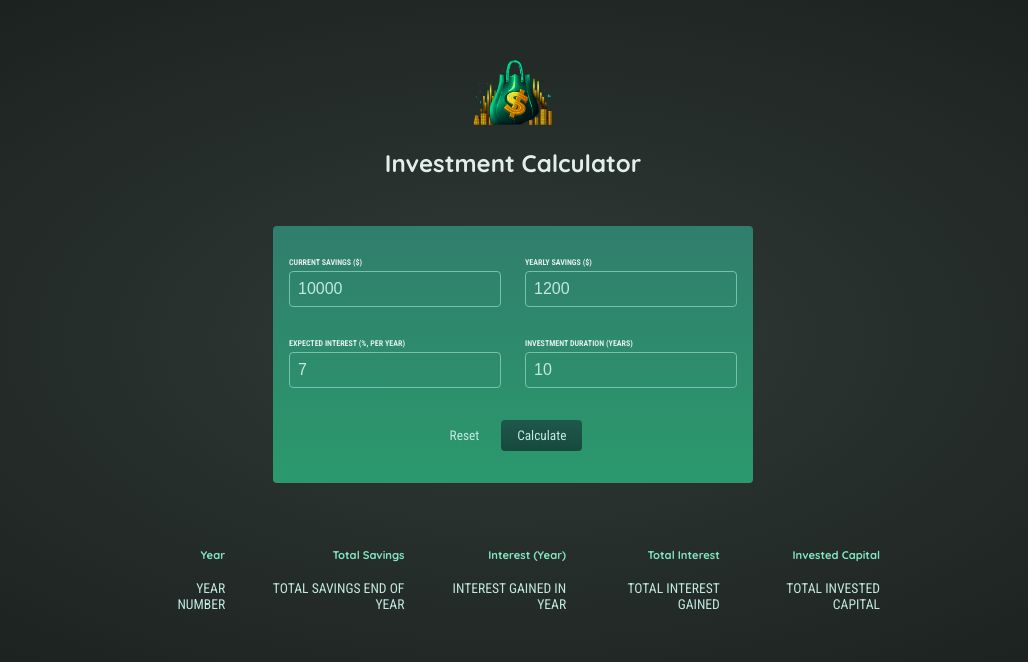
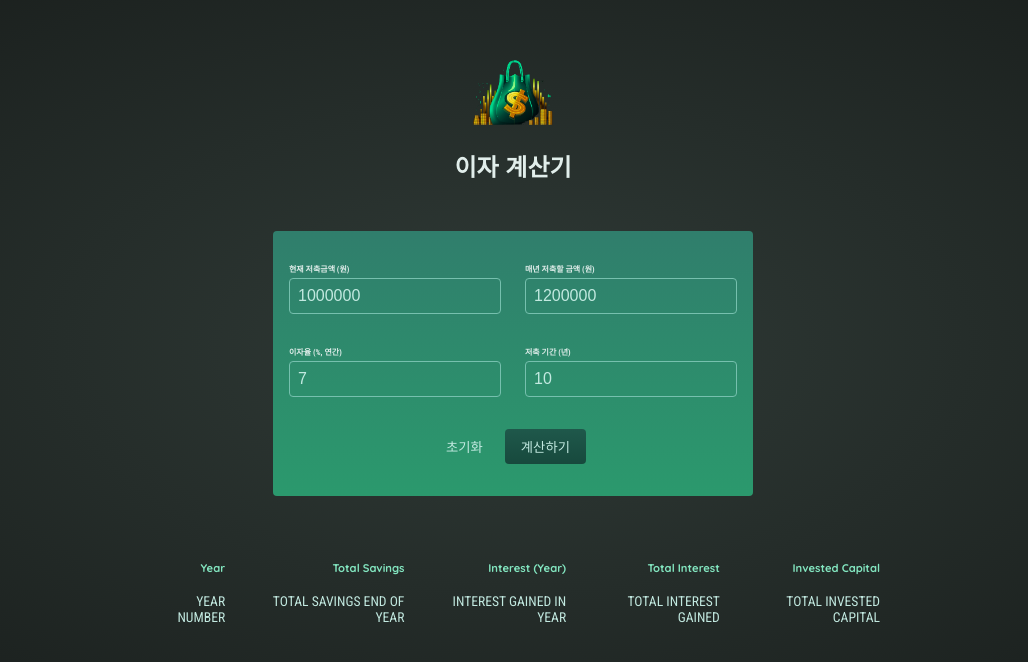
Before and after one commit to ehdrn3020/interest_calculator, a React (Create React App) app: page / in a window 1280 px wide. Shown: the top 662 px of the page, without its empty margins (127-1155 px from the left). Built offline with nearby package versions, Linux system fonts and the light colour scheme.

Commit message:
20230920 useState UP 적용

```diff
--- a/src/App.js
+++ b/src/App.js
@@ -1,12 +1,13 @@
+import { useState } from 'react';
 import Header from './components/Header/Heder';
 import Form from './components/UserInput/Form';
 import Table from './components/Tables/Table';
 
 function App() {
+  const [results, setResults] = useState(null);
+
+  // From Submit 시 실행
   const calculateHandler = (userInput) => {
-    // Should be triggered when form is submitted
-    // You might not directly want to bind it to the submit event on the form though...
-
     const yearlyData = []; // per-year results
 
     let currentSavings = +userInput['current-savings']; // feel free to change the shape of this input object!
@@ -14,12 +15,11 @@ function App() {
     const expectedReturn = +userInput['expected-return'] / 100;
     const duration = +userInput['duration'];
 
-    // The below code calculates yearly results (total savings, interest etc)
+    // 저축 금액 계산
     for (let i = 0; i < duration; i++) {
       const yearlyInterest = currentSavings * expectedReturn;
       currentSavings += yearlyInterest + yearlyContribution;
       yearlyData.push({
-        // feel free to change the shape of the data pushed to the array!
         year: i + 1,
         yearlyInterest: yearlyInterest,
         savingsEndOfYear: currentSavings,
@@ -28,13 +28,15 @@ function App() {
     }
 
     // do something with yearlyData ...
+    setResults(yearlyData);
+    console.log(results);
   };
 
   return (
     <div>
       <Header />
 
-      <Form />
+      <Form onCalculate={calculateHandler} />
       {/* Todo: Show below table conditionally (only once result data is available) */}
       {/* Show fallback text if no data is available */}
       <Table />
--- a/src/components/Header/Heder.js
+++ b/src/components/Header/Heder.js
@@ -6,7 +6,7 @@ const Header = () => {
   return (
     <header className="header">
       <img src={logo} alt="logo" />
-      <h1>Investment Calculator</h1>
+      <h1>이자 계산기</h1>
     </header>
   );
 };
--- a/src/components/UserInput/Form.js
+++ b/src/components/UserInput/Form.js
@@ -1,10 +1,10 @@
 import React, { useState } from "react";
 import "./Form.css";
 
-const Form = () => {
+const Form = (props) => {
   const initialUserIput = {
-    "current-savings": 10000,
-    "yearly-contribution": 1200,
+    "current-savings": 1000000,
+    "yearly-contribution": 1200000,
     "expected-return": 7,
     duration: 10,
   };
@@ -13,7 +13,7 @@ const Form = () => {
 
   const submitHandler = (event) => {
     event.preventDefault();
-    console.log("SUBMIT");
+    props.onCalculate(userInput);
   };
 
   const resetHandler = () => {
@@ -34,7 +34,7 @@ const Form = () => {
     <form onSubmit={submitHandler} className="form">
       <div className="input-group">
         <p>
-          <label htmlFor="current-savings">Current Savings ($)</label>
+          <label htmlFor="current-savings">현재 저축금액 (원)</label>
           <input
             onChange={(event) =>
               inputChangeHandler("current-savings", event.target.value)
@@ -45,7 +45,7 @@ const Form = () => {
           />
         </p>
         <p>
-          <label htmlFor="yearly-contribution">Yearly Savings ($)</label>
+          <label htmlFor="yearly-contribution">매년 저축할 금액 (원)</label>
           <input
             onChange={(event) =>
               inputChangeHandler("yearly-contribution", event.target.value)
@@ -59,7 +59,7 @@ const Form = () => {
       <div className="input-group">
         <p>
           <label htmlFor="expected-return">
-            Expected Interest (%, per year)
+            이자율 (%, 연간)
           </label>
           <input
             onChange={(event) =>
@@ -71,7 +71,7 @@ const Form = () => {
           />
         </p>
         <p>
-          <label htmlFor="duration">Investment Duration (years)</label>
+          <label htmlFor="duration">저축 기간 (년)</label>
           <input
             onChange={(event) =>
               inputChangeHandler("duration", event.target.value)
@@ -84,10 +84,10 @@ const Form = () => {
       </div>
       <p className="actions">
         <button onClick={resetHandler} type="reset" className="buttonAlt">
-          Reset
+          초기화
         </button>
         <button type="submit" className="button">
-          Calculate
+          계산하기
         </button>
       </p>
     </form>
```
